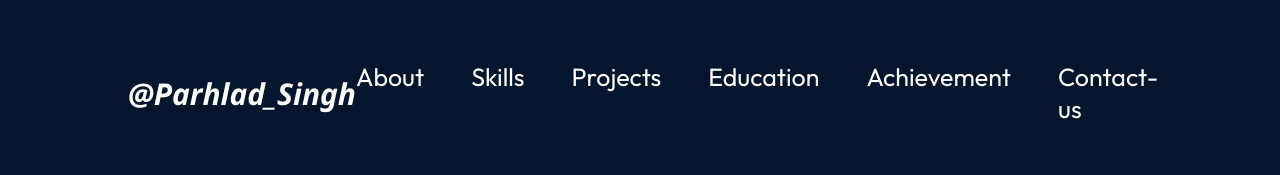
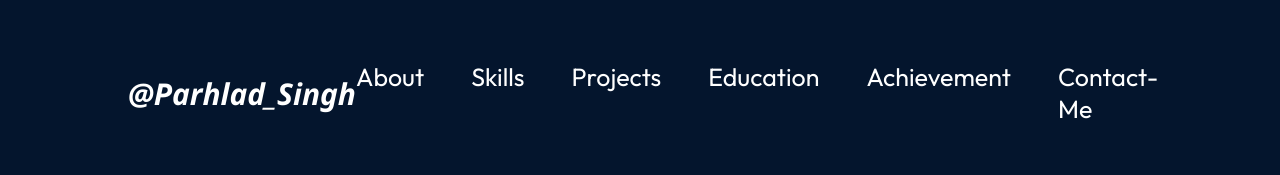
Before and after one commit to parhladSingh/My-Portfolio, a React (Vite) app in the folder frontend/: page / in a window 1280 px wide. Shown: the top 175 px of the page. Built offline with nearby package versions, Linux system fonts and the light colour scheme; a web font is replaced by a local one.

Commit message:
updating the navbar

```diff
--- a/frontend/src/components/Contact/Contact.jsx
+++ b/frontend/src/components/Contact/Contact.jsx
@@ -45,7 +45,7 @@ const Contact = () => {
 
     return (
         <div className={styles.contactContainer} id='contact'>
-            <h1 className={styles.contactTitle}>Contact Me</h1>
+            <h1 className={styles.contactTitle}>Contact-Me</h1>
             <form onSubmit={handleSubmit} className={styles.contactForm}>
                 <div className={styles.row}>
                     <div className={styles.formGroup}>
--- a/frontend/src/components/Navbar/Navbar.jsx
+++ b/frontend/src/components/Navbar/Navbar.jsx
@@ -15,7 +15,7 @@ const Navbar = () => {
                 <li><a href="#projects">Projects</a></li>
                 <li><a href="#education">Education</a></li>
                 <li><a href="#achievement">Achievement</a></li>
-                <li><a href="#contact">Contact-us</a></li>
+                <li><a href="#contact">Contact-Me</a></li>
             </ul>
             </div>
     </nav>
```
Also changed, not shown: 3 other files (tests, documents, lock files or other folders).
